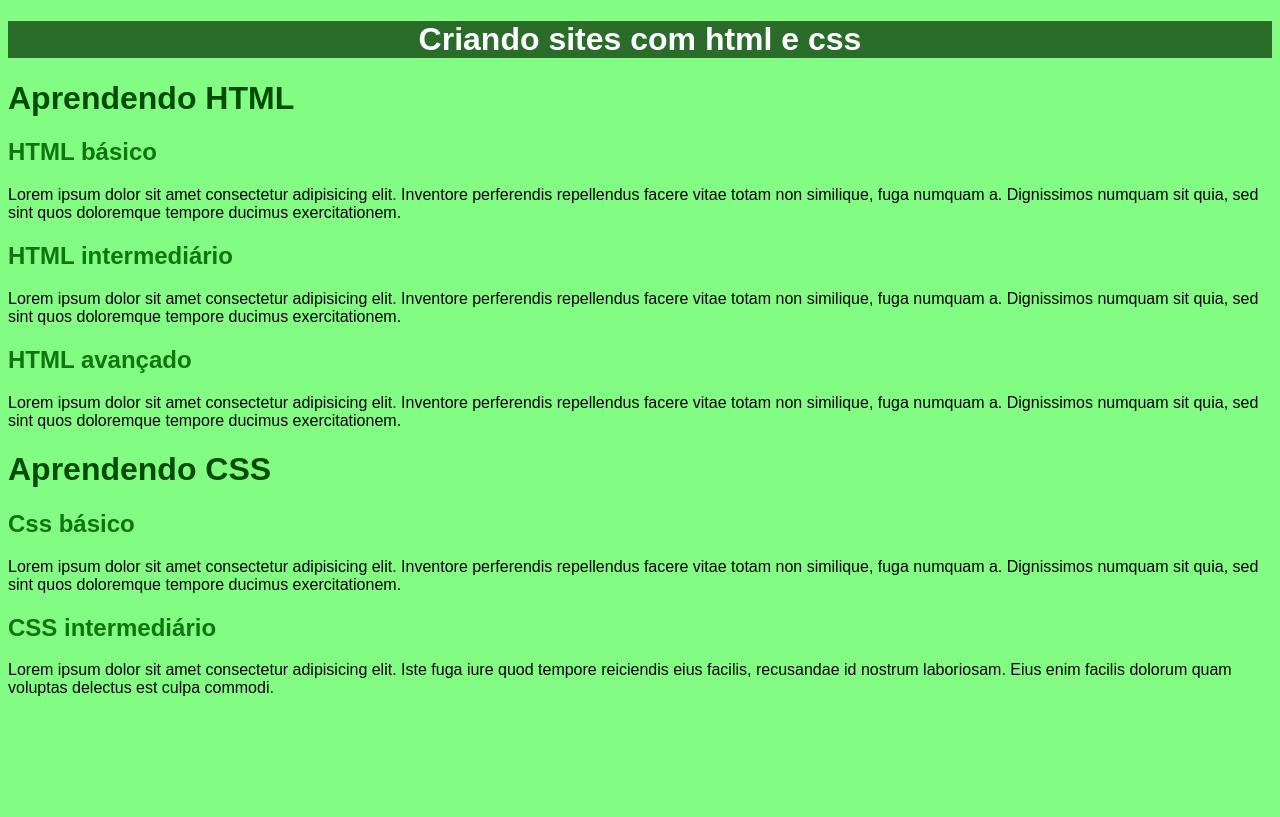
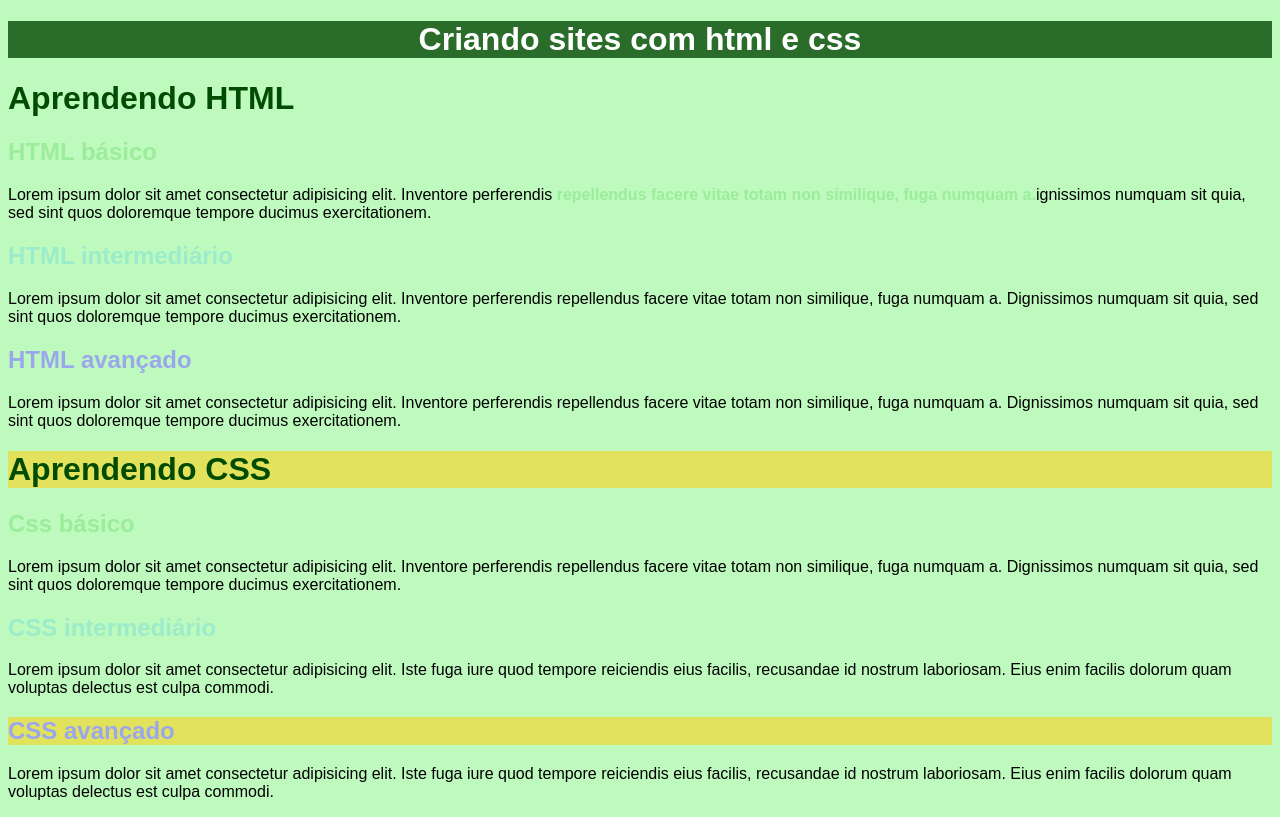
Before and after one commit to EnergyNeumann/projects, a PHP site: page / in a window 1280 px wide. Before the commit the page ends 696 px from the top, so only its background shows below. Run offline with PHP 8.4, Linux system fonts and the light colour scheme.

Commit message:
usando id e class no html/css

```diff
--- a/html-css/estudandoalgumascoisas/id_com_css/index.html
+++ b/html-css/estudandoalgumascoisas/id_com_css/index.html
@@ -8,18 +8,20 @@
     <link rel="stylesheet" href="style.css">
 </head>
 <body>
-    <h1 id="principal">Criando sites com html e css</h1>
+    <h1 id="principal" class="destaque">Criando sites com html e css</h1>
     <h1>Aprendendo HTML</h1>
-    <h2>HTML básico</h2>
+    <h2 class="basico">HTML básico</h2>
+    <p>Lorem ipsum dolor sit amet consectetur adipisicing elit. Inventore perferendis <span class="basico">repellendus facere vitae totam non similique, fuga numquam a.</span>ignissimos numquam sit quia, sed sint quos doloremque tempore ducimus exercitationem.</p>
+    <h2 class="intermediario">HTML intermediário</h2>
     <p>Lorem ipsum dolor sit amet consectetur adipisicing elit. Inventore perferendis repellendus facere vitae totam non similique, fuga numquam a. Dignissimos numquam sit quia, sed sint quos doloremque tempore ducimus exercitationem.</p>
-    <h2>HTML intermediário</h2>
+    <h2 class="avancado">HTML avançado</h2>
     <p>Lorem ipsum dolor sit amet consectetur adipisicing elit. Inventore perferendis repellendus facere vitae totam non similique, fuga numquam a. Dignissimos numquam sit quia, sed sint quos doloremque tempore ducimus exercitationem.</p>
-    <h2>HTML avançado</h2>
+    <h1 class="destaque">Aprendendo CSS</h1>
+    <h2 class="basico">Css básico</h2>
     <p>Lorem ipsum dolor sit amet consectetur adipisicing elit. Inventore perferendis repellendus facere vitae totam non similique, fuga numquam a. Dignissimos numquam sit quia, sed sint quos doloremque tempore ducimus exercitationem.</p>
-    <h1>Aprendendo CSS</h1>
-    <h2>Css básico</h2>
-    <p>Lorem ipsum dolor sit amet consectetur adipisicing elit. Inventore perferendis repellendus facere vitae totam non similique, fuga numquam a. Dignissimos numquam sit quia, sed sint quos doloremque tempore ducimus exercitationem.</p>
-    <h2>CSS intermediário</h2>
+    <h2 class="intermediario">CSS intermediário</h2>
+    <p>Lorem ipsum dolor sit amet consectetur adipisicing elit. Iste fuga iure quod tempore reiciendis eius facilis, recusandae id nostrum laboriosam. Eius enim facilis dolorum quam voluptas delectus est culpa commodi.</p>
+    <h2 class="avancado destaque">CSS avançado</h2>
     <p>Lorem ipsum dolor sit amet consectetur adipisicing elit. Iste fuga iure quod tempore reiciendis eius facilis, recusandae id nostrum laboriosam. Eius enim facilis dolorum quam voluptas delectus est culpa commodi.</p>
 </body>
 </html>
--- a/html-css/estudandoalgumascoisas/id_com_css/style.css
+++ b/html-css/estudandoalgumascoisas/id_com_css/style.css
@@ -1,6 +1,6 @@
 @charset "UTF-8";
 body{
-    background-color: rgb(130, 252, 130);
+    background-color: rgb(190, 250, 190);
     font-family: Arial, Helvetica, sans-serif;
 } /* html id = #; class = .*/
 
@@ -17,3 +17,20 @@ h1#principal{
 h2{
     color: rgb(16, 116, 16);
 }
+
+.basico{
+    color: rgb(155, 236, 155);
+    font-weight: bold;
+}
+
+.intermediario{
+    color: rgb(155, 236, 202);
+}
+
+.avancado{
+    color: rgb(155, 167, 236);
+}
+
+.destaque{
+    background-color: #e2e25d;
+}
```
